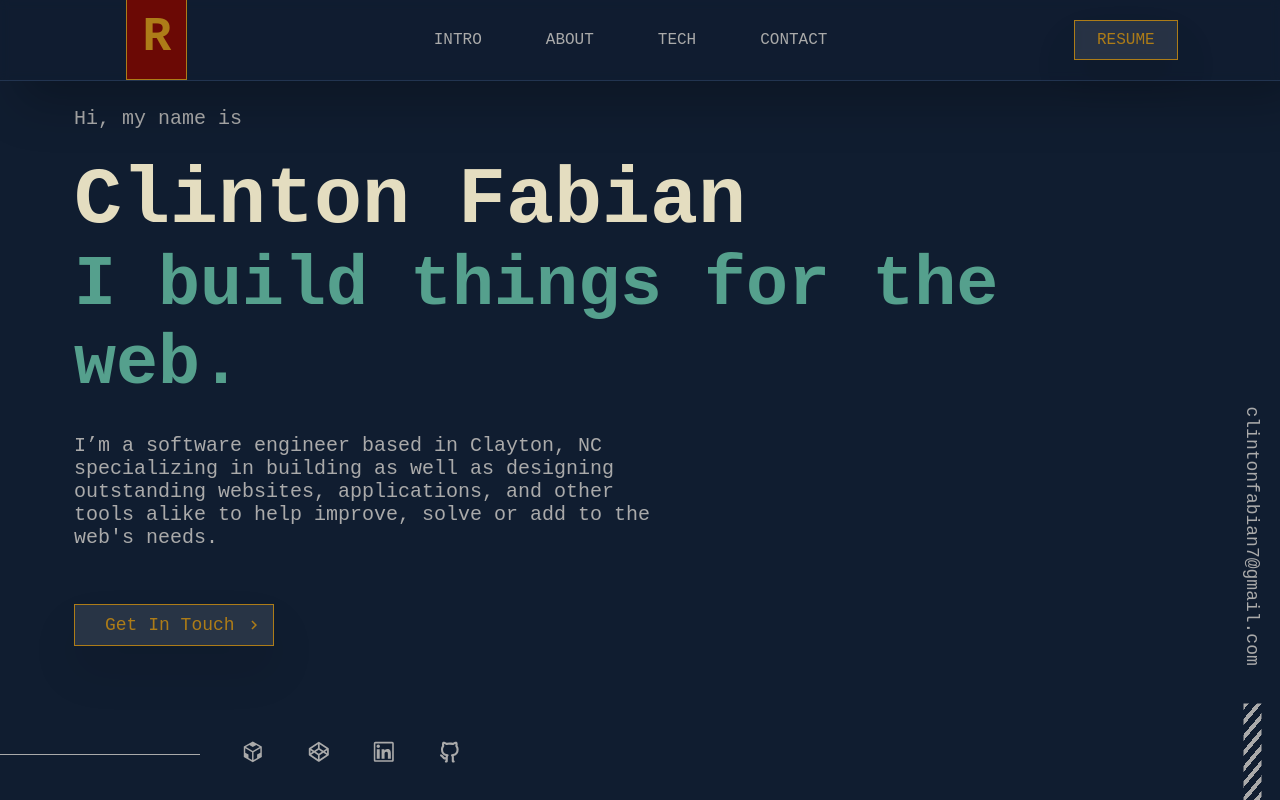
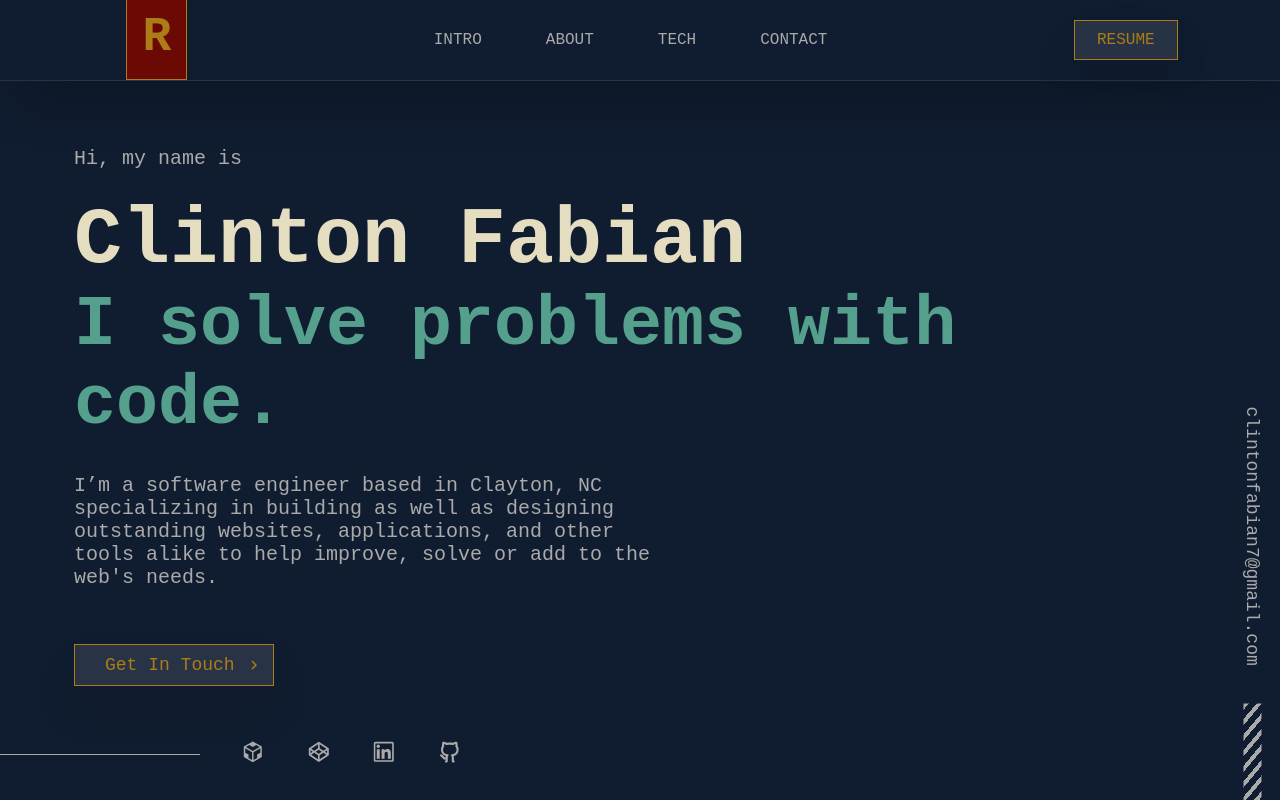
Before and after one commit to clinton-f/PortfolioWebsite, a React (Create React App) app: page / in a window 1280 px wide. Shown: the top 800 px of the page. Built offline with nearby package versions, Linux system fonts and the light colour scheme.

Commit message:
intro changed

```diff
--- a/src/components/AboutSection/AboutElements.js
+++ b/src/components/AboutSection/AboutElements.js
@@ -4,7 +4,7 @@ export const AboutSectionContainer = styled.div `
     display: flex;
     justify-content: center;
     align-items: center;
-    height: 800px;
+    height: 100vh;
     background: #101d30;
     z-index: 998;
 
--- a/src/components/HeroSection/HeroElements.js
+++ b/src/components/HeroSection/HeroElements.js
@@ -8,7 +8,7 @@ export const HeroContainer = styled.div `
     align-items: center;
     padding: 0px 0px 50px 0px;
     margin: 0px 50px 0px 50px;
-    height: 800px;
+    height: 100vh;
     position: relative;
     background: none;
     z-index: 997;
@@ -50,6 +50,7 @@ padding: 8px 24px;
 display: flex;
 flex-direction: column;
 align-items: left;
+margin-top: 10vh;
 margin-bottom: 150px;
 background: none;
 `
--- a/src/components/HeroSection/index.js
+++ b/src/components/HeroSection/index.js
@@ -22,7 +22,7 @@ import { RiGithubLine } from "react-icons/ri";
             <HeroContent>
                 <HeroP className="first-word">Hi, my name is</HeroP>
                 <HeroH1 className="second-word">Clinton Fabian</HeroH1>
-                <HeroH2 className="third-word">I build things for the web.</HeroH2>
+                <HeroH2 className="third-word">I solve problems with code.</HeroH2>
                 <HeroP className="fourth-word">I’m a software engineer based in Clayton, NC specializing in building as well as designing outstanding websites, applications, and other tools alike to help improve, solve or add to the web's needs.
                 </HeroP>
                     <HeroBtnWrapper className="fifth-word">
```
Also changed, not shown: 2 other files (tests, documents, lock files or other folders).
